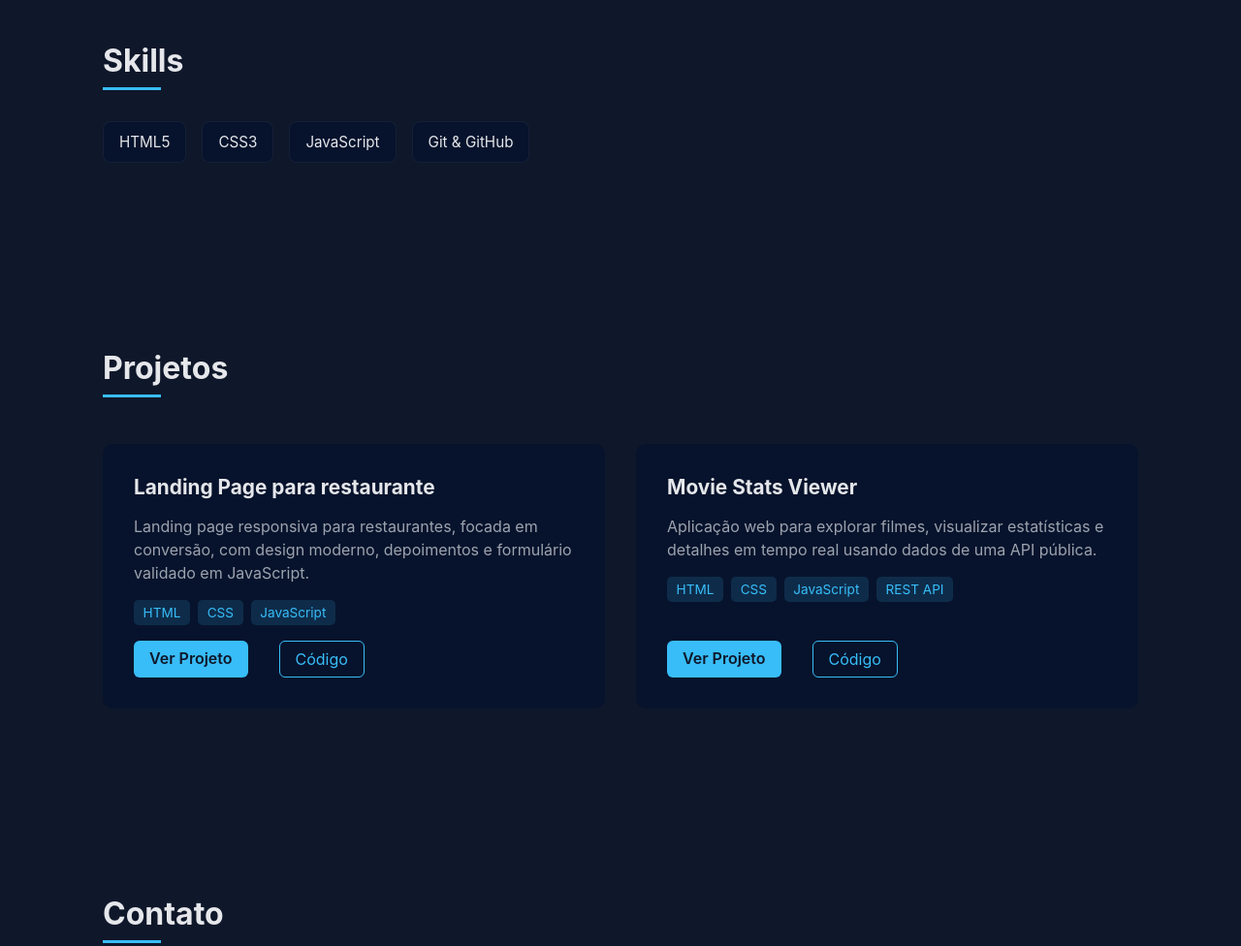
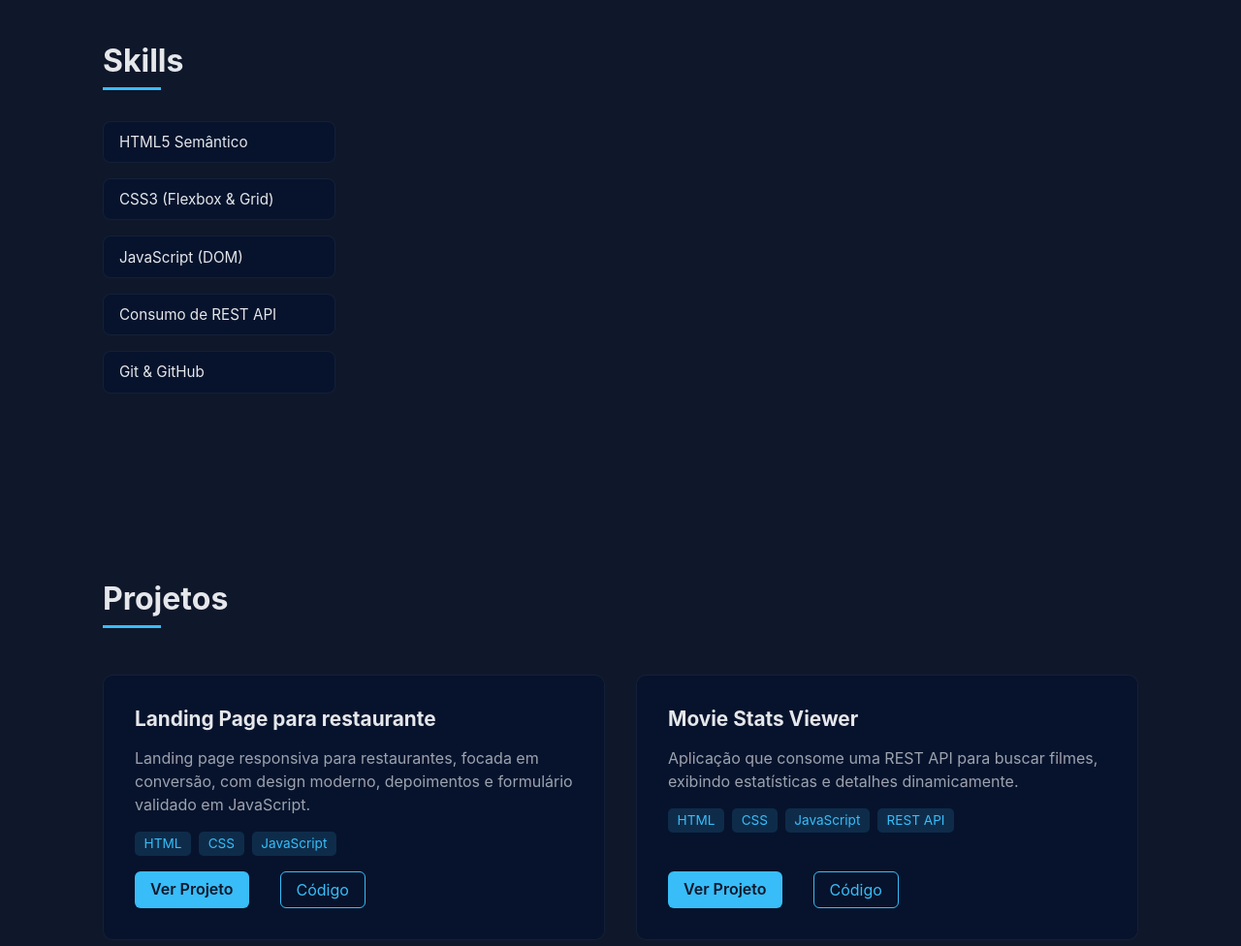
Before and after one commit to juanpablitozito/Meu-Portfolio, a plain HTML site: page index.html in a window 1280 px wide. Shown: the part 1200-2176 px from the top of the page at 97% size. Drawn offline with Linux system fonts and the light colour scheme.

Commit message:
portfolio atualizado

```diff
--- a/index.html
+++ b/index.html
@@ -64,9 +64,10 @@
         <h2 class="section-title">Skills</h2>
 
         <ul class="skills-list">
-            <li>HTML5</li>
-            <li>CSS3</li>
-            <li>JavaScript</li>
+            <li>HTML5 Semântico</li>
+            <li>CSS3 (Flexbox & Grid)</li>
+            <li>JavaScript (DOM)</li>
+            <li>Consumo de REST API</li>
             <li>Git & GitHub</li>
         </ul>
     </section>
@@ -103,8 +104,8 @@
                 <h3>Movie Stats Viewer</h3>
 
                 <p>
-                    Aplicação web para explorar filmes, visualizar estatísticas
-                    e detalhes em tempo real usando dados de uma API pública.
+                    Aplicação que consome uma REST API para buscar filmes,
+                    exibindo estatísticas e detalhes dinamicamente.
                 </p>
 
                 <ul class="tech-list">
@@ -137,11 +138,12 @@
         <div class="contato-links">
             <a href="mailto:juanmartinsr07@gmail.com" class="btn">Email</a>
 
-                <a href="https://www.linkedin.com/in/juan-martins-12610b28a" target="_blank" class="btn-outline">
+            <a href="https://www.linkedin.com/in/juan-martins-12610b28a" target="_blank" rel="noopener noreferrer"
+                class="btn-outline">
                 LinkedIn
             </a>
 
-                <a href="https://github.com/juanpablitozito" target="_blank" class="btn-outline">
+            <a href="https://github.com/juanpablitozito" target="_blank" rel="noopener noreferrer" class="btn-outline">
                 GitHub
             </a>
 
--- a/script.js
+++ b/script.js
@@ -1,6 +1,33 @@
 const toggle = document.querySelector('.menu-toggle');
 const navLinks = document.querySelector('.nav-links');
+const links = document.querySelectorAll('.nav-links a');
 
 toggle.addEventListener('click', () => {
     navLinks.classList.toggle('active');
 });
+
+// fecha o menu quando clicar em um link
+links.forEach(link => {
+    link.addEventListener('click', () => {
+        navLinks.classList.remove('active');
+    });
+});
+
+
+const projectCards = document.querySelectorAll('.project-card');
+const observer = new IntersectionObserver((entries) => {
+
+    entries.forEach(entry => {
+
+        if (entry.isIntersecting) {
+            entry.target.classList.add('visible');
+        }
+    });
+
+}, {
+    threshold: 0.3
+});
+
+projectCards.forEach(card => {
+    observer.observe(card);
+});
--- a/style.css
+++ b/style.css
@@ -10,6 +10,10 @@
     margin: 0;
     padding: 0;
     box-sizing: border-box;
+}
+
+html {
+    scroll-behavior: smooth;
 }
 
 body {
@@ -31,6 +35,10 @@ header {
     max-width: 1100px;
     margin: auto;
     padding: 1rem;
+}
+
+section {
+    scroll-margin-top: 80px;
 }
 
 .nav {
@@ -90,6 +98,7 @@ a.btn:hover {
     min-height: 100vh;
     display: flex;
     align-items: center;
+    justify-content: center;
 }
 
 .inicio-text h1 {
@@ -151,7 +160,9 @@ a.btn:hover {
 .skills-list {
     list-style: none;
     display: flex;
+    flex-direction: column;
     flex-wrap: wrap;
+    width: 15rem;
     gap: 1rem;
     margin-top: 2rem;
 }
@@ -177,13 +188,22 @@ a.btn:hover {
 }
 
 .project-card {
+    opacity: 0;
+    transform: translateY(20px);
+    transition: 0.6s;
     background: var(--card);
     padding: 2rem;
     border-radius: 10px;
     display: flex;
     flex-direction: column;
     gap: 1rem;
+    border: 1px solid rgba(255,255,255,0.05);
     transition: transform 0.2s, box-shadow 0.2s;
+}
+
+.project-card.visible {
+    opacity: 1;
+    transform: translateY(0);
 }
 
 .project-card:hover {
@@ -237,6 +257,11 @@ a.btn:hover {
     flex-wrap: wrap;
 }
 
+.btn-outline:hover {
+    background: var(--azul-claro);
+    color: #0F172A;
+}
+
 
 /* MENU MOBILE */
 
```
Lines whose indentation alone changed are shown as unchanged.
